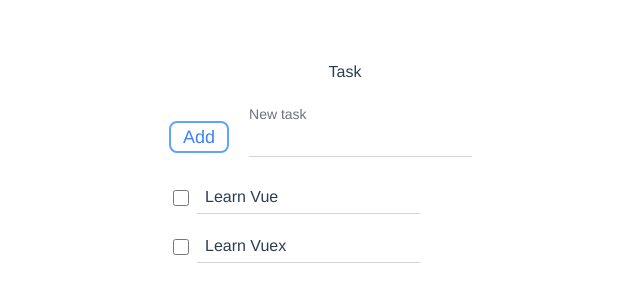
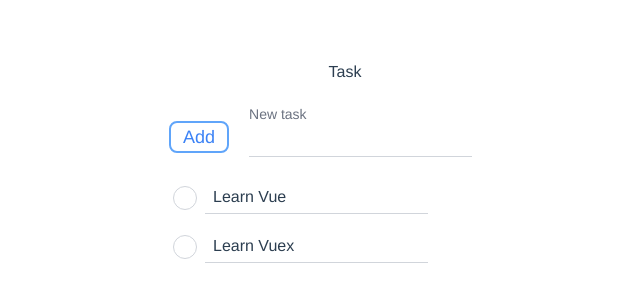
Before and after one commit to NaoyaMiyagawa/vue3-vite-todo, a Vue app: page / in a window 1280 px wide. Shown: the top 302 px of the page, without its empty margins (295-935 px from the left). Built offline with nearby package versions, Linux system fonts and the light colour scheme.

Commit message:
feat(checkbox): improve checkbox design

```diff
--- a/src/components/AppCheckbox.vue
+++ b/src/components/AppCheckbox.vue
@@ -1,6 +1,6 @@
 <script setup lang="ts">
 const props = defineProps({
-  id: { type: String, default: null },
+  id: { type: String, default: null, required: true },
   checked: { type: Boolean, default: false },
 })
 const emit = defineEmits<{
@@ -9,15 +9,23 @@
 </script>
 
 <template>
-  <div class="flex items-center inline-block">
+  <div
+    class="border rounded-full border-1 h-6 w-6 inline-flex relative items-center align-middle"
+    :class="[!checked ? 'bg-white border-gray-300' : 'bg-purple-400 border-purple-600']"
+  >
     <input
+      type="checkbox"
       :id="id"
-      type="checkbox"
-      class="rounded bg-gray-50 border-gray-300 h-4 w-4 focus:ring-3 focus:ring-blue-300"
+      class="hidden el_checkbox"
       :checked="checked"
       @change="$emit('change', ($event.target as HTMLInputElement).checked)"
     />
+    <label :for="id" class="cursor-pointer el_checkbox" :class="{ 'border-4 border-white': checked }"></label>
   </div>
 </template>
 
-<style lang="scss" scoped></style>
+<style lang="scss" scoped>
+.el_checkbox {
+  @apply rounded-full h-full w-full;
+}
+</style>
--- a/src/components/AppComponents.ts
+++ b/src/components/AppComponents.ts
@@ -1,5 +1,5 @@
 import AppButton from '~/components/AppButton.vue'
+import AppCheckbox from '~/components/AppCheckbox.vue'
 import AppInput from '~/components/AppInput.vue'
-import AppCheckbox from '~/components/AppCheckbox.vue'
 
-export { AppButton, AppInput, AppCheckbox }
+export { AppButton, AppCheckbox, AppInput }
--- a/src/components/TodoItem.vue
+++ b/src/components/TodoItem.vue
@@ -27,8 +27,8 @@
 </script>
 
 <template>
-  <div class="flex border-b-dark-50 p-2 gap-2 align-middle">
-    <AppCheckbox :id="String(todo.id)" :is-done="todo.isDone" @change="onUpdateChecked" />
+  <div class="flex border-b-dark-50 p-2 gap-2 items-center">
+    <AppCheckbox :id="String(todo.id)" :checked="todo.isDone" @change="onUpdateChecked" />
 
     <AppInput v-model:value="todo.title" :class="{ 'text-gray-400': todo.isDone }" @input="onUpdateTitle" />
   </div>
```
